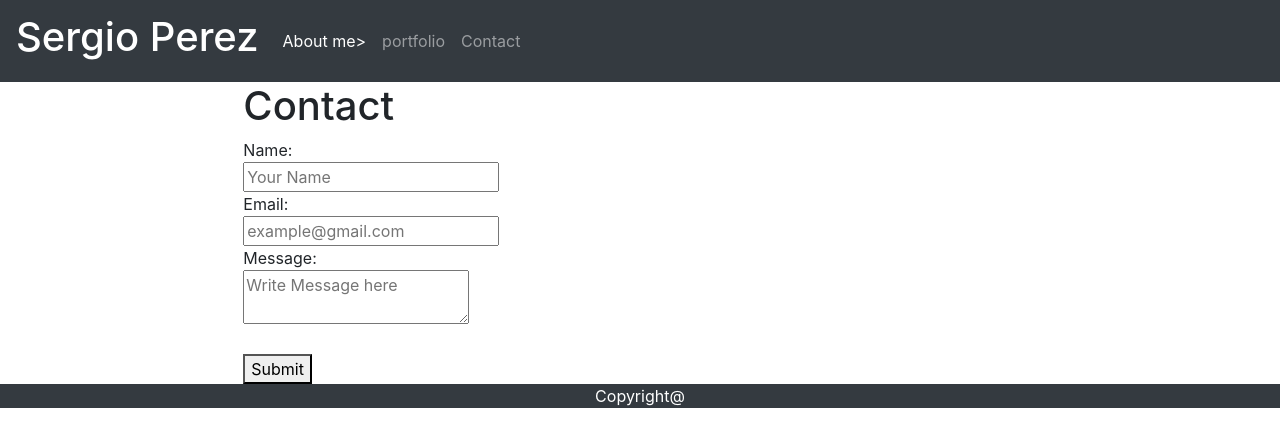
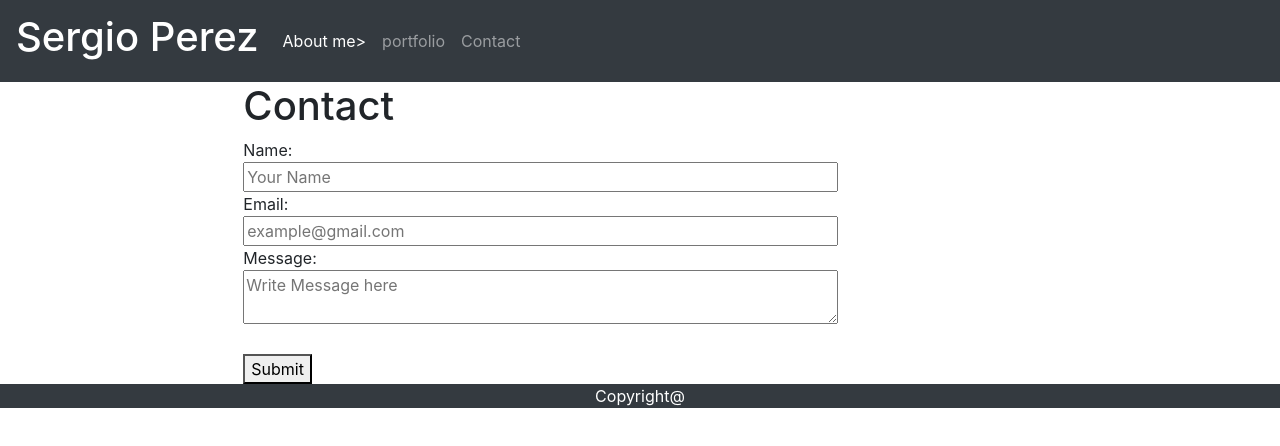
Before and after one commit to icek567/react-portfolio, a React (Create React App) app: page /contact in a window 1280 px wide. Shown: the top 446 px of the page. Built offline with nearby package versions, Linux system fonts and the light colour scheme.

Commit message:
detail changes

```diff
--- a/package.json
+++ b/package.json
@@ -8,6 +8,7 @@
     "@testing-library/user-event": "^7.2.1",
     "react": "^16.13.1",
     "react-dom": "^16.13.1",
+    "react-router-dom": "^5.1.2",
     "react-scripts": "3.4.1"
   },
   "scripts": {
--- a/public/index.html
+++ b/public/index.html
@@ -27,6 +27,9 @@
 
     <link rel="stylesheet" href="https://stackpath.bootstrapcdn.com/bootstrap/4.4.1/css/bootstrap.min.css" integrity="sha384-Vkoo8x4CGsO3+Hhxv8T/Q5PaXtkKtu6ug5TOeNV6gBiFeWPGFN9MuhOf23Q9Ifjh" crossorigin="anonymous">
 
+    <link href="https://fonts.googleapis.com/css?family=Source+Sans+Pro&display=swap" rel="stylesheet">
+
+
     <title>React App</title>
   </head>
   <body>
--- a/src/pages/Contact/style.css
+++ b/src/pages/Contact/style.css
@@ -0,0 +1,3 @@
+.display{
+    width: 75%;
+}
```
Also changed, not shown: 1 other file (tests, documents, lock files or other folders).
